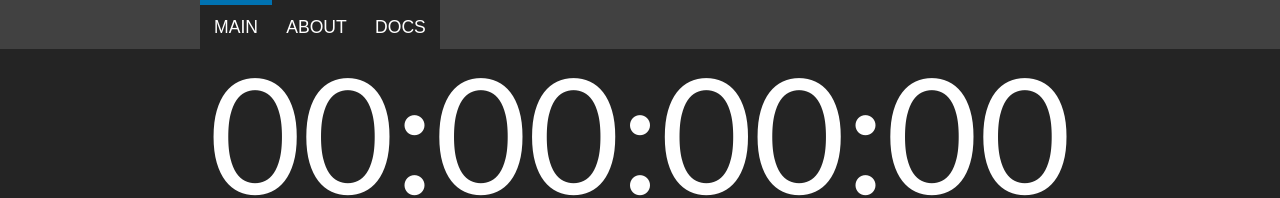
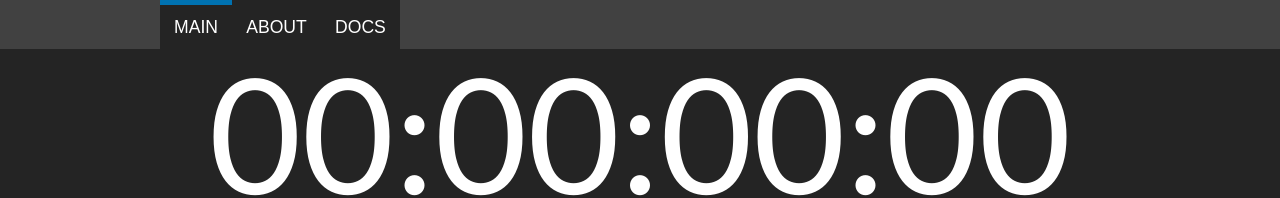
Before and after one commit to theBrianCui/ProtoWatch, a plain HTML site: page src/index.html in a window 1280 px wide. Shown: the top 198 px of the page. Drawn offline with Linux system fonts and the light colour scheme.

Commit message:
Corrected menubar left padding alignment issue.

```diff
--- a/src/css/main.css
+++ b/src/css/main.css
@@ -140,7 +140,7 @@ input[type=text]:focus, textarea:focus {
 
 #topbar #menuWrapper {
     color: white;
-    padding: 0 2em;
+    padding: 0;
     margin: 0 auto;
     max-width: 960px;
 }
@@ -148,6 +148,7 @@ input[type=text]:focus, textarea:focus {
 #topbar #menuWrapper ul {
     list-style: none;
     margin: 0;
+    padding: 0;
 }
 
 body.links_main #topbar #menuWrapper ul li.links_main {
```
